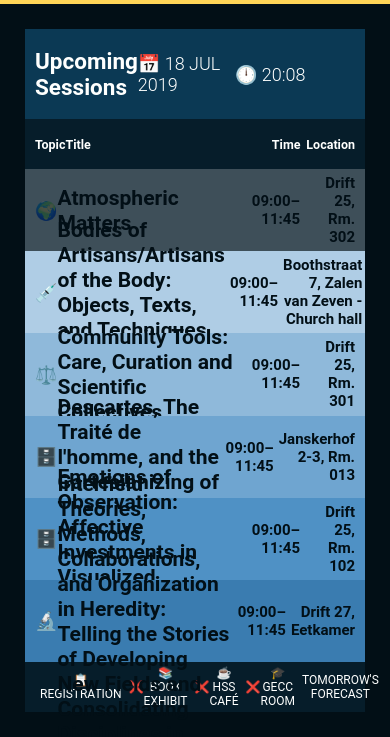
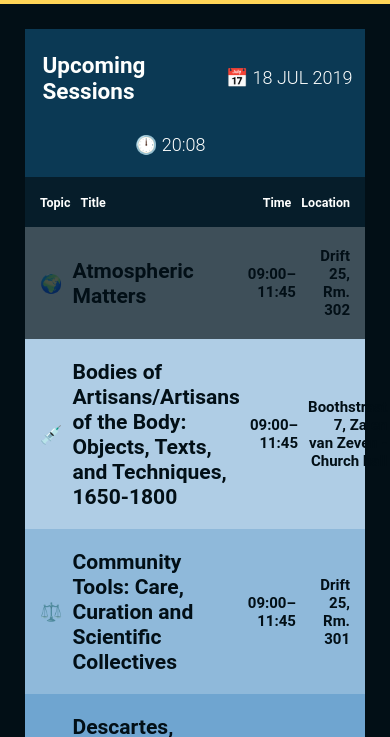
Before and after one commit to history-of-science-society/Conference-Readerboard, a website: page index.html in a window 390 px wide. Shown: the part 107-844 px from the top of the page. Drawn offline with nearby package versions, Linux system fonts and the light colour scheme; no server answers.

Commit message:
modified for responsive design

```diff
--- a/index.html
+++ b/index.html
@@ -94,20 +94,17 @@
             <footer class="info-container">
                 <div class="info">
                     <p class="info-name">📋 Registration</p>
-                    <p class="info-status" id="reg"></p>
+                    <p class="info-status closed" id="reg"></p>
                 </div>
                 <div class="info">
                     <p class="info-name">📚 Book Exhibit</p>
-                    <p class="info-status" id="exhibit"></p>
+                    <p class="info-status closed" id="exhibit"></p>
                 </div>
                 <div class="info">
                     <p class="info-name">☕ HSS Café</p>
-                    <p class="info-status" id="cafe"></p>
+                    <p class="info-status closed" id="cafe"></p>
                 </div>
-                <div class="info">
-                    <p class="info-name">🎓 GECC Room</p>
-                    <p class="info-status" id="gecc"></p>
-                </div>
+
                 <div class="info">
                     <p class="info-name">Tomorrow's Forecast</p>
                     <p class="info-status tom-forecast">&nbsp;&nbsp;&nbsp;&nbsp;</p>
--- a/src/sass/_body.scss
+++ b/src/sass/_body.scss
@@ -28,6 +28,7 @@
     align-items: center;
     display: flex;
     height: auto;
+    // flex-wrap: wrap;
     padding: 5px 10px;
 
     color: $black;
@@ -36,6 +37,9 @@
     opacity: 0;
     transform: translateX(-100px);
     transition: all 0.5s cubic-bezier(0.23, 1, 0.32, 1);
+    &>* {
+        margin: 15px 5px;
+    }
 }
 
 .session-1 {
@@ -80,6 +84,9 @@
     font-size: 1em;
     opacity: 1;
     transform: none;
+    &>* {
+        margin: 15px 5px;
+    }
 
 
 }
@@ -87,7 +94,7 @@
 .title-explainer,
 .session-title {
     flex: 75%;
-    margin: 0 5px 0 0;
+    // margin: 0 5px 0 0;
 }
 
 .session-title {
@@ -106,7 +113,7 @@
 
 
 .explainer>p {
-    margin: 0;
+    // margin: 0;
     font-size: smaller;
 }
 
@@ -116,10 +123,10 @@
 
 }
 
-.explainer>.time-explainer,
-.session-time {
-    margin-right: 5px;
-}
+// .explainer>.time-explainer,
+// .session-time {
+//     // margin-right: 5px;
+// }
 
 // Define topic classes
 %text-center {
--- a/src/sass/_footer.scss
+++ b/src/sass/_footer.scss
@@ -3,7 +3,8 @@
     display: flex;
 
     flex: 1;
-    height: 50px;
+    flex-wrap: wrap;
+    // height: 50px;
     justify-content: space-between;
 
     padding: 0 15px;
--- a/src/sass/_header.scss
+++ b/src/sass/_header.scss
@@ -52,10 +52,11 @@
     align-content: center;
     align-items: center;
     background: $dark-blue;
+    flex-wrap: wrap;
     display: flex;
-    height: 90px;
+    // height: 90px;
     justify-content: center;
-    padding: 1em 0;
+    padding: .5em;
 
     font-size: 1em;
     transition: all 1s;
@@ -63,13 +64,16 @@
         flex: 2;
         margin-left: 10px;
     }
+    &>*{
+        margin: 15px 5px;
+    }
 }
 
 .date,
 .time,
 .weather {
 
-    margin-right: 10px;
+
     font-size: 1.2em;
     font-weight: 300;
 
```
Also changed, not shown: dist/css/main.css, dist/js/main.js.
